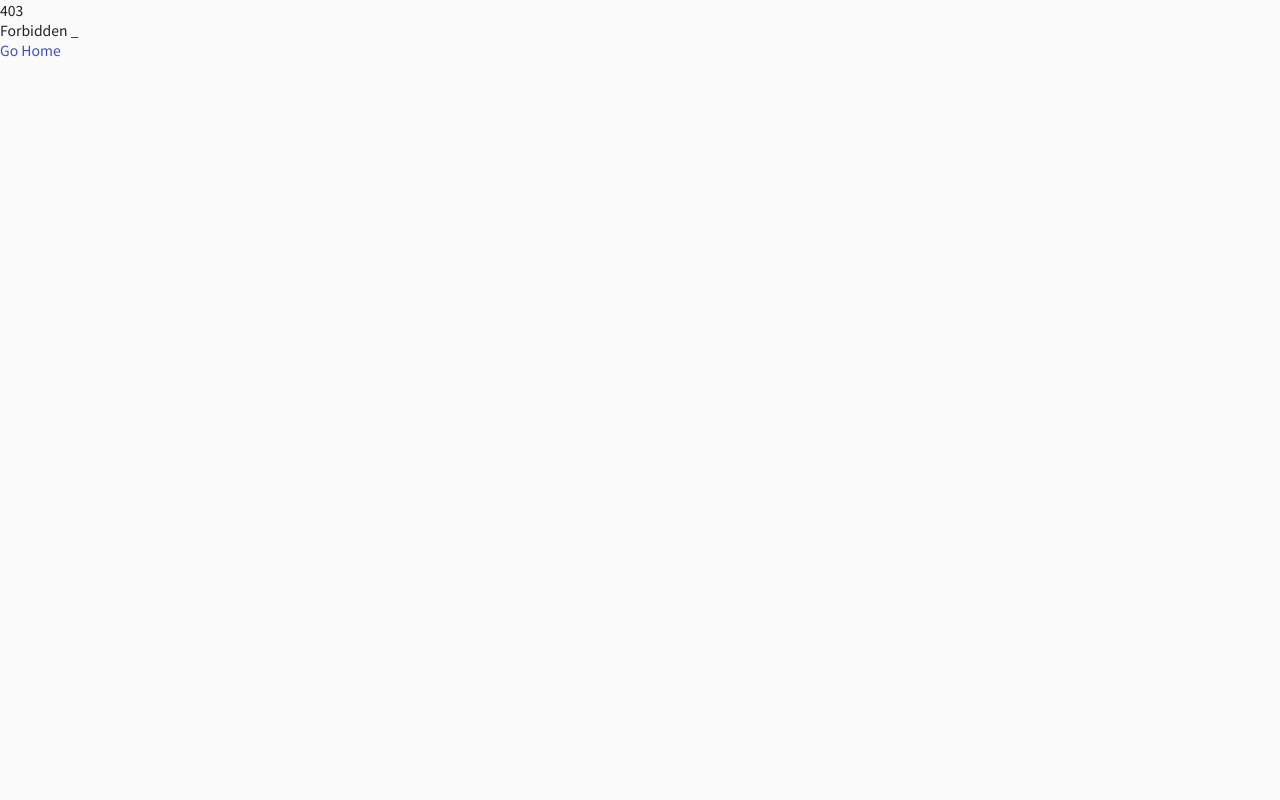
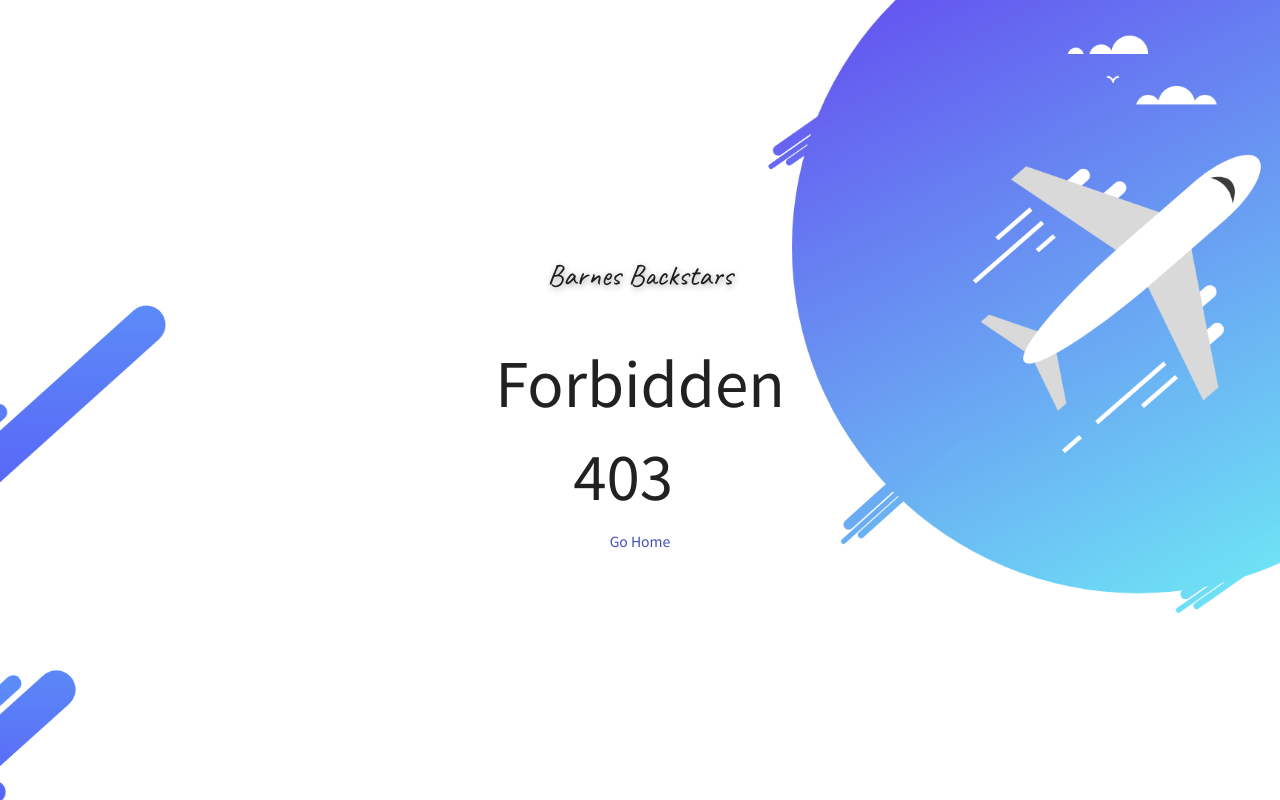
Before and after one commit to aiyeola/aboyeji-barnes-backstars-reactjs, a Next.js app: page /access-forbidden in a window 1280 px wide. Built offline with nearby package versions, Linux system fonts and the light colour scheme.

Commit message:
- ft(update): * pages - acces-frobidden, call-4-verify * config - eslint, prettier, typescript * typimg - initial global state

```diff
--- a/package.json
+++ b/package.json
@@ -17,6 +17,7 @@
     "@fortawesome/react-fontawesome": "^0.1.9",
     "@material-ui/core": "^4.9.11",
     "@material-ui/icons": "^4.9.1",
+    "@material-ui/lab": "^4.0.0-alpha.58",
     "@material-ui/styles": "^4.10.0",
     "@testing-library/jest-dom": "^4.2.4",
     "@testing-library/react": "^9.3.2",
@@ -55,7 +56,8 @@
     "redux-thunk": "^2.3.0",
     "sinon": "^9.0.2",
     "socket.io-client": "^2.3.0",
-    "swr": "^0.4.2",
+    "swr": "^0.5.6",
+    "typesafe-actions": "^5.1.0",
     "yup": "^0.28.3"
   },
   "browserslist": {
--- a/pages/access-forbidden.tsx
+++ b/pages/access-forbidden.tsx
@@ -1,18 +1,119 @@
-import React from 'react';
+import { makeStyles, useTheme } from '@material-ui/core/styles';
+import Grid from '@material-ui/core/Grid';
+import Typography from '@material-ui/core/Typography';
+import useMediaQuery from '@material-ui/core/useMediaQuery';
+
+import Meta from '@components/shared/Meta';
 import Link from '@components/Link';
 
-const AccessForbiddenPage = () => (
-  <>
-    <div id="access-forbidden">
-      <div>403</div>
-      <div id="txt">
-        Forbidden <span className="blink">_</span>
-      </div>
-      <div>
-        <Link href="/dashboard">Go Home</Link>
-      </div>
-    </div>
-  </>
-);
+const useStyles = makeStyles((theme) => ({
+  columnContainer: {
+    height: '100vh',
+    backgroundImage: 'url(/static/images/bg1.png)',
+    backgroundPosition: 'center',
+    backgroundSize: 'cover',
+    backgroundRepeat: 'no-repeat',
+    backgroundAttachment: 'fixed',
+    width: '100%',
+    [theme.breakpoints.down('sm')]: {
+      backgroundColor: theme.palette.common.white,
+      backgroundImage: 'none',
+    },
+  },
+  paper: {
+    width: '100%',
+    maxWidth: '60vw',
+    padding: '2rem',
+    backgroundColor: theme.palette.common.white,
+    [theme.breakpoints.down('sm')]: {
+      maxWidth: '80vw',
+      padding: '1rem',
+      marginTop: '2rem',
+      marginBottom: '2rem',
+    },
+    [theme.breakpoints.down('xs')]: {
+      maxWidth: '100vw',
+    },
+  },
+  logo: {
+    textShadow: `1px 2px 6px ${theme.palette.grey[500]}`,
+  },
+  '@keyframes blink': {
+    '0%': {
+      opacity: 0,
+    },
+    '49%': {
+      opacity: 0,
+    },
+    '50%': {
+      opacity: 1,
+    },
+    '100%': {
+      opacity: 1,
+    },
+  },
+  blink: {
+    animationName: '$blink',
+    animationDuration: '1s',
+    animationIterationCount: 'infinite',
+  },
+}));
 
-export default AccessForbiddenPage;
+export default function AccessForbiddenPage() {
+  const classes = useStyles();
+  const theme = useTheme();
+  const matchesSM = useMediaQuery(theme.breakpoints.down('sm'));
+
+  return (
+    <>
+      <Meta title="Access Forbidden" />
+      <Grid
+        container
+        direction="column"
+        alignItems="center"
+        justify="center"
+        className={classes.columnContainer}
+      >
+        <Grid
+          item
+          container
+          direction="column"
+          style={{ width: '100%' }}
+          alignItems="center"
+        >
+          <Grid item style={{ marginBottom: '2rem' }}>
+            <Typography
+              gutterBottom
+              variant="subtitle1"
+              className={classes.logo}
+            >
+              Barnes Backstars
+            </Typography>
+          </Grid>
+          <Grid item>
+            <Typography
+              variant="h2"
+              gutterBottom
+              style={{ fontSize: matchesSM ? theme.spacing(4) : undefined }}
+            >
+              Forbidden
+            </Typography>
+          </Grid>
+          <Grid item>
+            <Typography
+              variant="h2"
+              gutterBottom
+              style={{ fontSize: matchesSM ? theme.spacing(4) : undefined }}
+            >
+              403
+              <span className={classes.blink}>_</span>
+            </Typography>
+          </Grid>
+          <Grid item>
+            <Link href="/dashboard">Go Home</Link>
+          </Grid>
+        </Grid>
+      </Grid>
+    </>
+  );
+}
```
Also changed, not shown: pages/call-4-verify.tsx (+6 -4 lines), src/redux/InitialState.ts (added, +139 -0 lines), tsconfig.json (+9 -2 lines), .eslintrc.js, .prettierrc.js, 1 other file (tests, documents, lock files or other folders).
